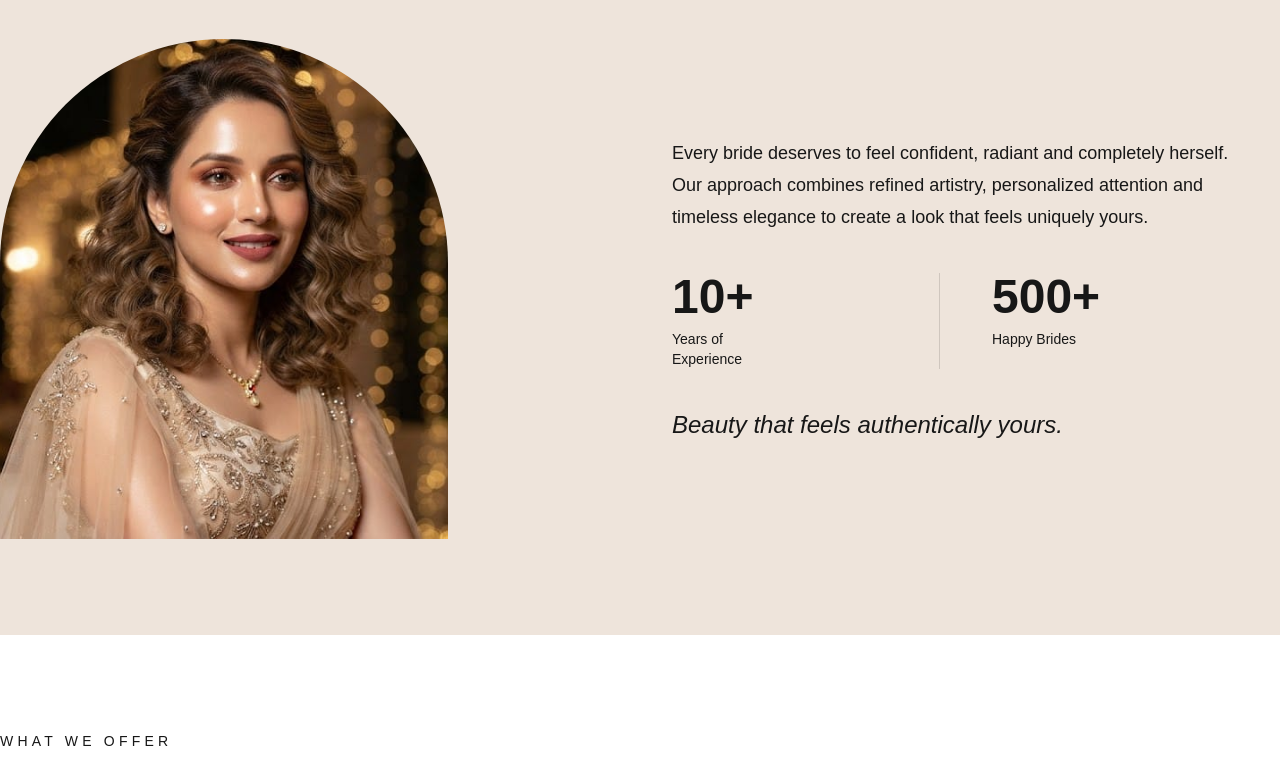
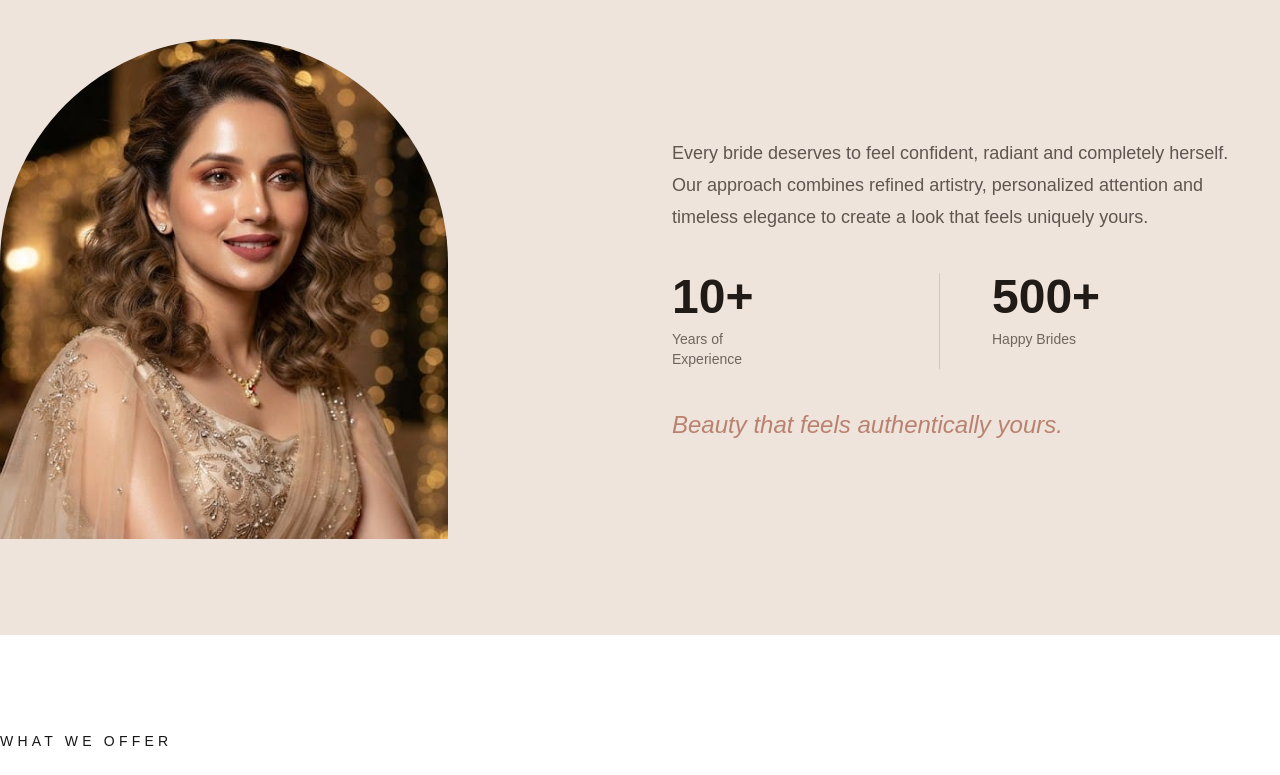
Before and after one commit to Ankit8568/luxora-bridal, a Next.js app: page / in a window 1280 px wide. Shown: the part 1200-1975 px from the top of the page. Built offline with nearby package versions, Linux system fonts and the light colour scheme.

Commit message:
Fix faded About section text

```diff
--- a/components/About.tsx
+++ b/components/About.tsx
@@ -7,24 +7,33 @@ export default function About() {
   return (
     <section
       id="about"
-      className="relative scroll-mt-20 overflow-hidden bg-[#eee4db] py-16 sm:py-20 md:py-24"
+      className="relative scroll-mt-20 overflow-hidden bg-[#eee4db] py-16 text-[#211b18] sm:py-20 md:py-24"
     >
       <div className="container-custom">
         {/* SECTION LABEL */}
-        <p className="mb-4 text-xs uppercase tracking-[0.25em] text-[var(--accent)] sm:text-sm sm:tracking-[0.3em]">
+        <p className="mb-4 text-xs font-medium uppercase tracking-[0.25em] text-[#b98270] sm:text-sm sm:tracking-[0.3em]">
           About the Artist
         </p>
 
         {/* SECTION HEADING */}
         <motion.h2
-          initial={{ opacity: 0, y: 50 }}
-          whileInView={{ opacity: 1, y: 0 }}
-          viewport={{ once: true, amount: 0.2 }}
+          initial={{
+            opacity: 0,
+            y: 50,
+          }}
+          whileInView={{
+            opacity: 1,
+            y: 0,
+          }}
+          viewport={{
+            once: true,
+            amount: 0.15,
+          }}
           transition={{
             duration: 0.9,
             ease: [0.22, 1, 0.36, 1],
           }}
-          className="font-display max-w-4xl text-[clamp(2.6rem,12vw,4rem)] leading-[1.05] tracking-[-0.03em] sm:text-5xl md:text-6xl lg:text-7xl"
+          className="max-w-4xl font-display text-[clamp(2.6rem,12vw,4rem)] leading-[1.05] tracking-[-0.03em] text-[#211b18] sm:text-5xl md:text-6xl lg:text-7xl"
         >
           Creating timeless beauty for your most unforgettable moments.
         </motion.h2>
@@ -33,9 +42,18 @@ export default function About() {
         <div className="mt-10 grid items-center gap-10 sm:mt-14 sm:gap-12 md:mt-16 lg:grid-cols-2 lg:gap-16">
           {/* LEFT SIDE — IMAGE */}
           <motion.div
-            initial={{ opacity: 0, x: -50 }}
-            whileInView={{ opacity: 1, x: 0 }}
-            viewport={{ once: true, amount: 0.2 }}
+            initial={{
+              opacity: 0,
+              x: -50,
+            }}
+            whileInView={{
+              opacity: 1,
+              x: 0,
+            }}
+            viewport={{
+              once: true,
+              amount: 0.15,
+            }}
             transition={{
               duration: 1,
               ease: [0.22, 1, 0.36, 1],
@@ -53,18 +71,27 @@ export default function About() {
 
           {/* RIGHT SIDE — TEXT */}
           <motion.div
-            initial={{ opacity: 0, x: 50 }}
-            whileInView={{ opacity: 1, x: 0 }}
-            viewport={{ once: true, amount: 0.2 }}
+            initial={{
+              opacity: 0,
+              x: 50,
+            }}
+            whileInView={{
+              opacity: 1,
+              x: 0,
+            }}
+            viewport={{
+              once: true,
+              amount: 0.15,
+            }}
             transition={{
               duration: 1,
               delay: 0.15,
               ease: [0.22, 1, 0.36, 1],
             }}
-            className="max-w-xl"
+            className="max-w-xl text-[#211b18]"
           >
             {/* DESCRIPTION */}
-            <p className="text-base leading-7 text-[var(--muted)] sm:text-lg sm:leading-8">
+            <p className="text-base leading-7 text-[#5f5651] sm:text-lg sm:leading-8">
               Every bride deserves to feel confident, radiant and completely
               herself. Our approach combines refined artistry, personalized
               attention and timeless elegance to create a look that feels
@@ -74,28 +101,28 @@ export default function About() {
             {/* EXPERIENCE NUMBERS */}
             <div className="mt-8 grid grid-cols-2 gap-5 sm:mt-10 sm:gap-10">
               <div className="border-r border-[#211b18]/15 pr-4">
-                <span className="font-display text-4xl font-semibold sm:text-5xl">
+                <span className="font-display text-4xl font-semibold text-[#211b18] sm:text-5xl">
                   10+
                 </span>
 
-                <p className="mt-2 max-w-[120px] text-xs leading-5 text-[var(--muted)] sm:text-sm">
+                <p className="mt-2 max-w-[120px] text-xs leading-5 text-[#6f6560] sm:text-sm">
                   Years of Experience
                 </p>
               </div>
 
               <div className="pl-1 sm:pl-3">
-                <span className="font-display text-4xl font-semibold sm:text-5xl">
+                <span className="font-display text-4xl font-semibold text-[#211b18] sm:text-5xl">
                   500+
                 </span>
 
-                <p className="mt-2 max-w-[120px] text-xs leading-5 text-[var(--muted)] sm:text-sm">
+                <p className="mt-2 max-w-[120px] text-xs leading-5 text-[#6f6560] sm:text-sm">
                   Happy Brides
                 </p>
               </div>
             </div>
 
             {/* SIGNATURE TEXT */}
-            <p className="mt-8 font-display text-xl italic leading-8 text-[var(--accent)] sm:mt-10 sm:text-2xl">
+            <p className="mt-8 font-display text-xl italic leading-8 text-[#b98270] sm:mt-10 sm:text-2xl">
               Beauty that feels authentically yours.
             </p>
           </motion.div>
--- a/components/Navbar.tsx
+++ b/components/Navbar.tsx
@@ -158,7 +158,7 @@ export default function Navbar() {
             href="#home"
             onClick={() => closeMobileMenu("home")}
             aria-label="Luxora home"
-            className="relative z-[60] font-display text-[1.8rem] font-semibold tracking-[-0.03em] sm:text-3xl md:text-4xl"
+            className="relative z-[60] font-display text-[1.8rem] font-semibold tracking-[-0.03em] text-[#211b18] transition-colors duration-300 sm:text-3xl md:text-4xl"
           >
             Luxora
             <span className="text-[var(--accent)]">
```
